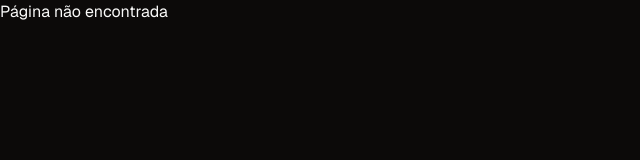
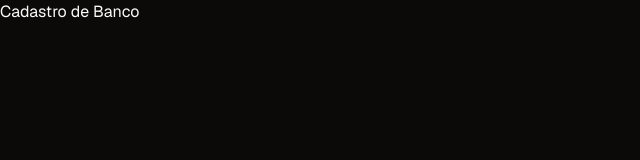
Before and after one commit to eduardavieira-dev/rent-cars, a Next.js app in the folder client/: page /cadastro/banco in a window 1280 px wide. Before the commit this address had no page. Shown: the top 160 px of the page, without its empty margins (0-640 px from the left). Built offline with nearby package versions, Linux system fonts and the light colour scheme.

Commit message:
chore: restaura stubs de cadastro de banco e empresa conforme INSTRUCOES.md

```diff
--- /dev/null
+++ b/client/src/app/(public)/cadastro/banco/page.tsx
@@ -0,0 +1,3 @@
+export default function CadastroBancoPage() {
+    return <h1>Cadastro de Banco</h1>;
+}
--- /dev/null
+++ b/client/src/app/(public)/cadastro/empresa/page.tsx
@@ -0,0 +1,3 @@
+export default function CadastroEmpresaPage() {
+    return <h1>Cadastro de Empresa</h1>;
+}
```
